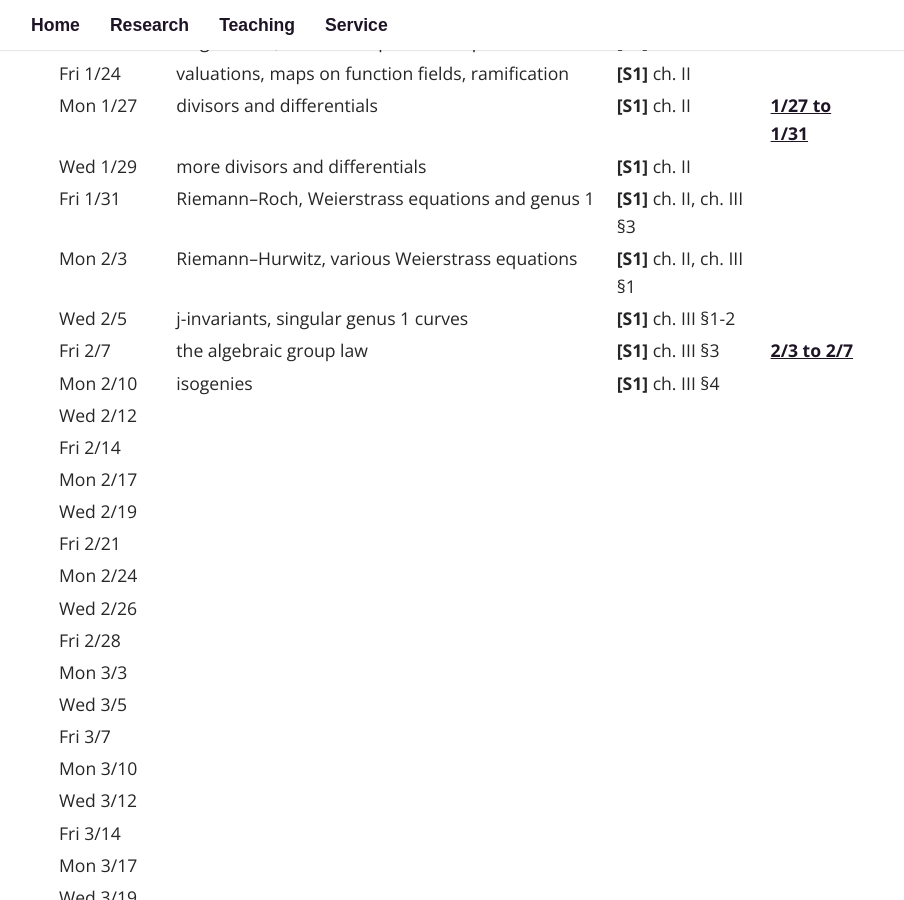
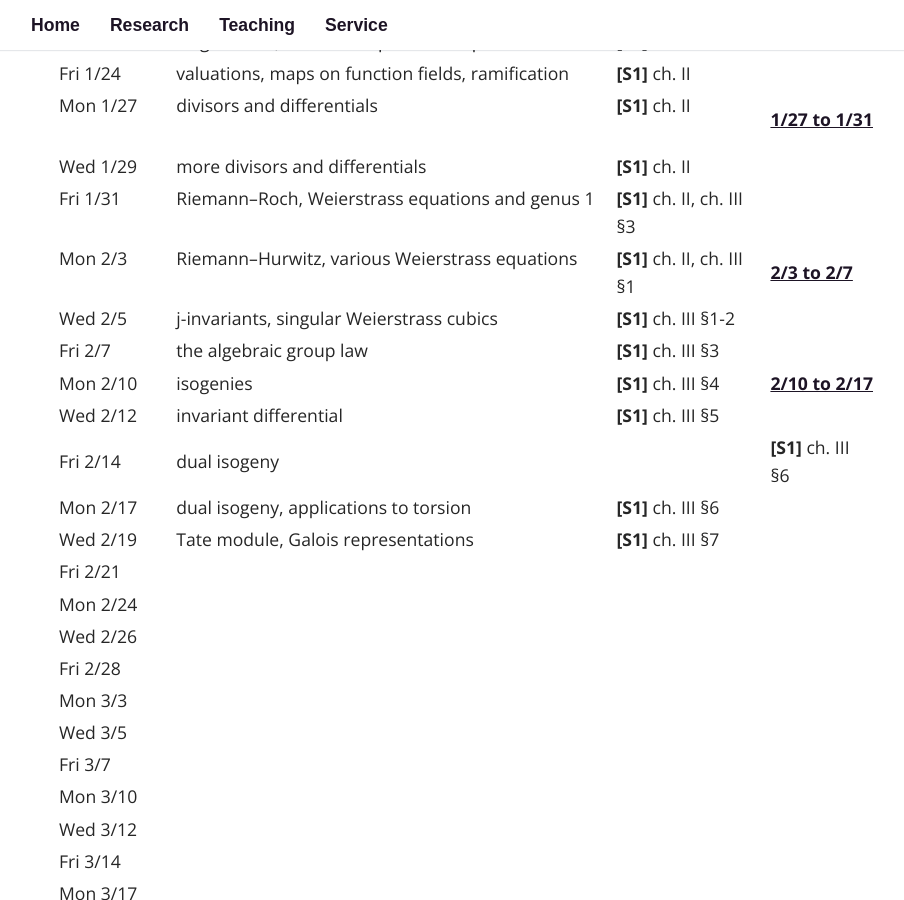
Before and after one commit to fsaia/site, a Jekyll site: the page built from _pages/05_math_525.md, in a window 1280 px wide and 900 px high, scrolled down 968 px. Shown: the whole window, without its empty margins (174-1078 px from the left). Built offline with Jekyll 4.4.1, drawn with Linux system fonts in a browser that asks for light colours; some web fonts are replaced.

Commit message:
Update 05_math_525.md

```diff
--- a/_pages/05_math_525.md
+++ b/_pages/05_math_525.md
@@ -31,14 +31,14 @@ exclude: true
 | Mon 1/27 <br> <br>| divisors and differentials <br> <br>| **[S1]** ch. II <br> <br>| [1/27 to 1/31](https://drive.google.com/open?id=1-S14EY60S-Qt8Qq9Y4sE8dAMGPHYAYm-&usp=drive_fs)|
 | Wed 1/29 | more divisors and differentials | **[S1]** ch. II | |
 | Fri 1/31 <br> <br>| Riemann--Roch, Weierstrass equations and genus 1 <br> <br>| **[S1]** ch. II, ch. III §3 | |
-| Mon 2/3 <br> <br>| Riemann--Hurwitz, various Weierstrass equations <br> <br>| **[S1]** ch. II, ch. III §1 | |
-| Wed 2/5 | j-invariants, singular genus 1 curves  | **[S1]** ch. III §1-2 | |
-| Fri 2/7 | the algebraic group law | **[S1]** ch. III §3 | [2/3 to 2/7](https://drive.google.com/open?id=1Z-jwpHQQVK4V4RzLDoIcJwH_PfUSbphs&usp=drive_fs) |
-| Mon 2/10 | isogenies | **[S1]** ch. III §4 | |
-| Wed 2/12 | | | |
-| Fri 2/14 | | | |
-| Mon 2/17 | | | |
-| Wed 2/19 | | | |
+| Mon 2/3 <br> <br>| Riemann--Hurwitz, various Weierstrass equations <br> <br>| **[S1]** ch. II, ch. III §1 | [2/3 to 2/7](https://drive.google.com/open?id=1Z-jwpHQQVK4V4RzLDoIcJwH_PfUSbphs&usp=drive_fs) |
+| Wed 2/5 | j-invariants, singular Weierstrass cubics  | **[S1]** ch. III §1-2 | |
+| Fri 2/7 | the algebraic group law | **[S1]** ch. III §3 |  |
+| Mon 2/10 | isogenies | **[S1]** ch. III §4 | [2/10 to 2/17](https://drive.google.com/open?id=1Yb9qvdXyVOzGFs8DziEQ6jx7KeNkW4sg&usp=drive_fs) |
+| Wed 2/12 | invariant differential | **[S1]** ch. III §5 | |
+| Fri 2/14 | dual isogeny | | **[S1]** ch. III §6 |
+| Mon 2/17 | dual isogeny, applications to torsion | **[S1]** ch. III §6 | |
+| Wed 2/19 | Tate module, Galois representations | **[S1]** ch. III §7 | |
 | Fri 2/21 | | | |
 | Mon 2/24 | | | |
 | Wed 2/26 | | | |
```
